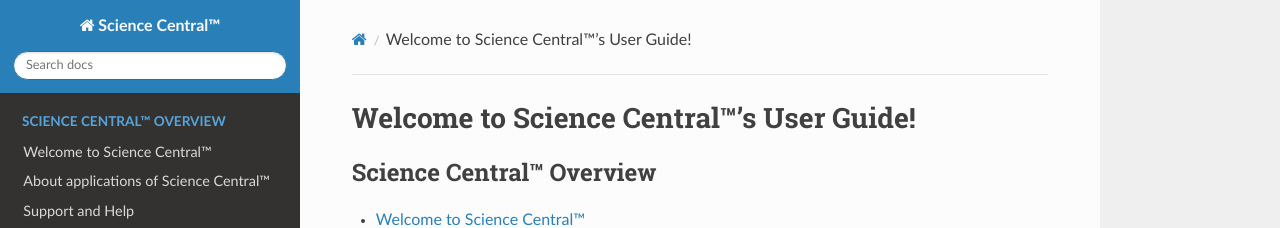
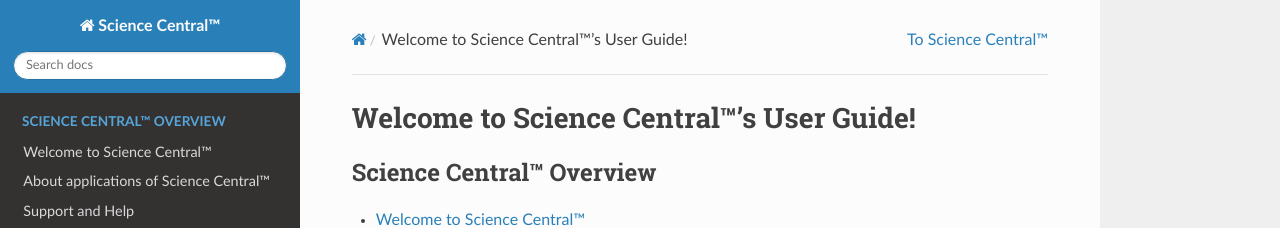
Before and after one commit to EMSL-Computing-and-Data-Operations/science-central-documentation, a Sphinx documentation site: the page built from docs/index.rst, in a window 1280 px wide. Shown: the top 228 px of the page. Built offline with Sphinx 7.4.7 and the Read the Docs theme 3.1.0, drawn with Linux system fonts in a browser that asks for light colours.

Commit message:
updates to add redirect to science central

```diff
--- a/docs/_static/css/custom.css
+++ b/docs/_static/css/custom.css
@@ -6,3 +6,7 @@ div.rst-versions > div.rst-other-versions > div.injected > dl:nth-child(4) {
 body section {
     text-align: justify;
 }
+
+.wy-breadcrumbs {
+    display: flex ;
+}
--- a/docs/_templates/breadcrumbs.html
+++ b/docs/_templates/breadcrumbs.html
@@ -1,4 +1,5 @@
 {%- extends "sphinx_rtd_theme/breadcrumbs.html" %}
 
 {% block breadcrumbs_aside %}
+<a href="https://sc.emsl.pnnl.gov/" target="_blank" style="margin-left: auto; margin-top: 5px;">To Science Central™</a>
 {% endblock %}
```
